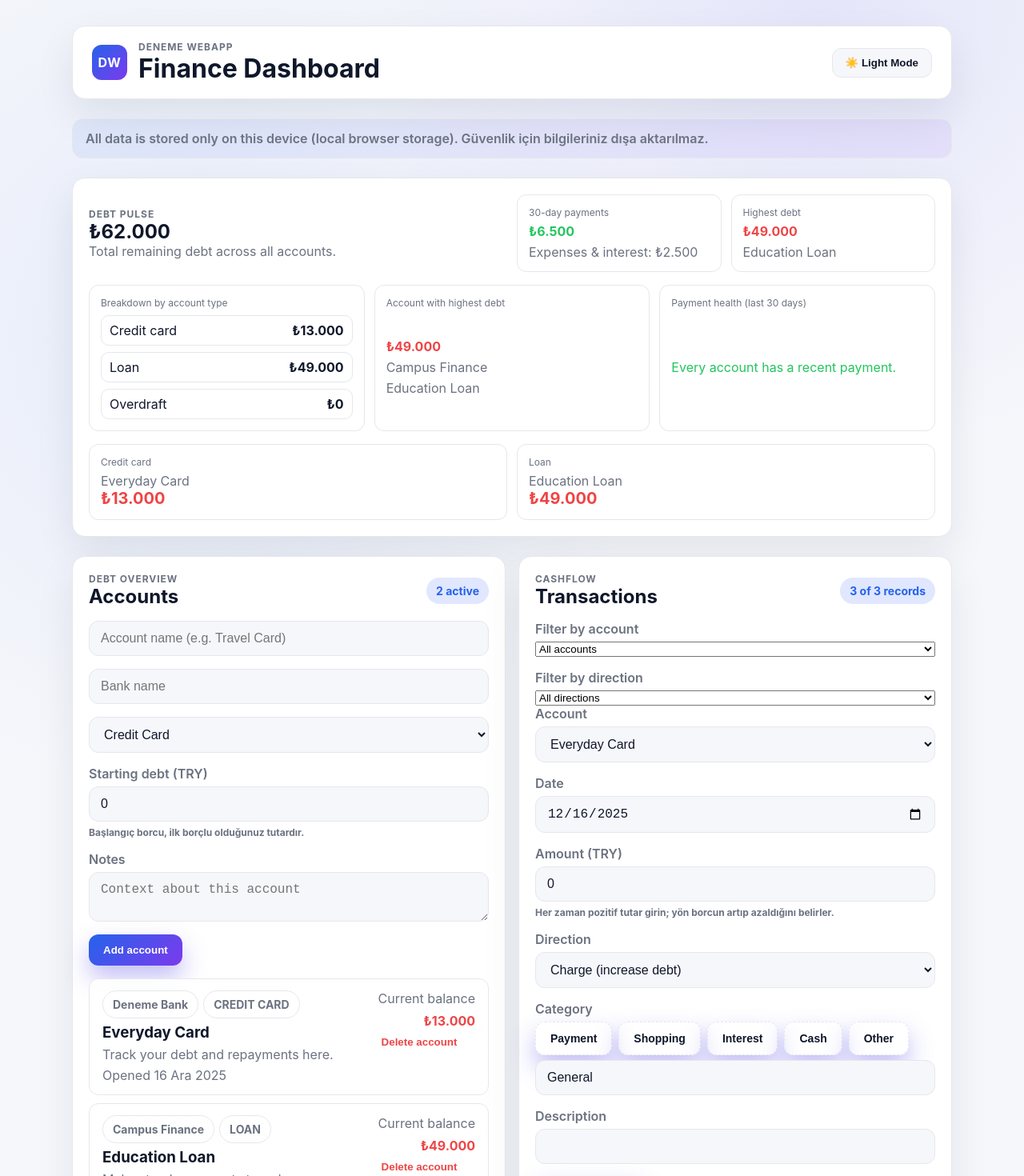
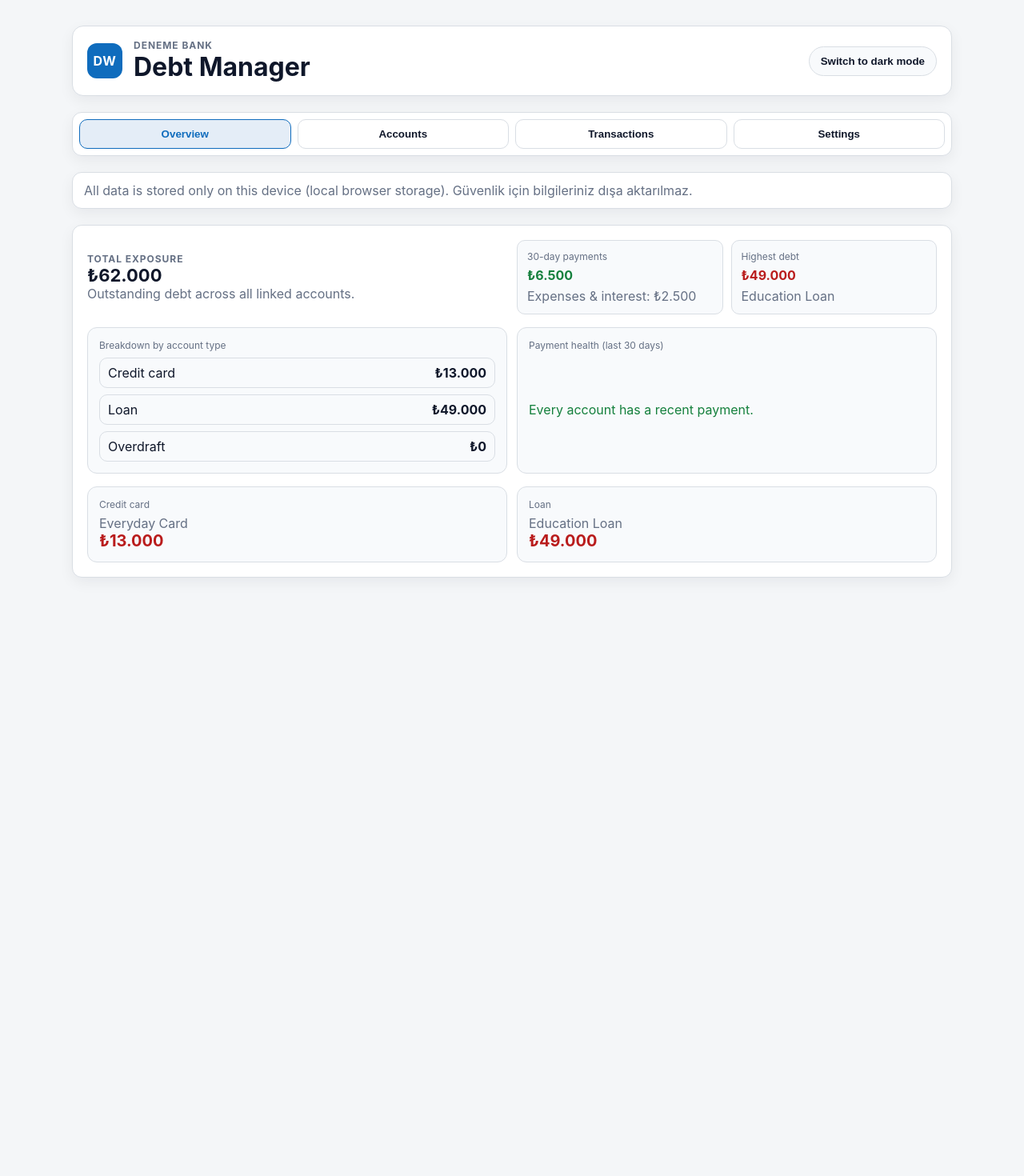
Before and after one commit to xhaoareth/deneme-webapp, a React (Vite) app: page / in a window 1280 px wide. Shown: the top 1470 px of the page at 80% size. After the commit the page ends 818 px from the top, so only its background shows below. Built offline with nearby package versions, Linux system fonts and the light colour scheme.

Commit message:
Revamp UI with banking layout

```diff
--- a/src/App.tsx
+++ b/src/App.tsx
@@ -158,20 +158,70 @@ function getBalance(account: Account, transactions: Transaction[]): number {
     }, account.startingDebt);
 }
 
+type Page = 'overview' | 'accounts' | 'transactions' | 'settings';
+
 function Header({ theme, onToggleTheme }: { theme: string; onToggleTheme: () => void }) {
   return (
-    <header className="navbar">
+    <header className="app-header">
       <div className="brand">
         <div className="logo">DW</div>
         <div>
-          <p className="eyebrow">Deneme Webapp</p>
-          <h1>Finance Dashboard</h1>
+          <p className="eyebrow">Deneme Bank</p>
+          <h1>Debt Manager</h1>
         </div>
       </div>
-      <button className="theme-toggle" type="button" onClick={onToggleTheme}>
-        {theme === 'dark' ? '🌙 Dark' : '☀️ Light'} Mode
+      <button className="chip" type="button" onClick={onToggleTheme}>
+        {theme === 'dark' ? 'Switch to light mode' : 'Switch to dark mode'}
       </button>
     </header>
+  );
+}
+
+function Navigation({ activePage, onNavigate }: { activePage: Page; onNavigate: (page: Page) => void }) {
+  const pages: { key: Page; label: string }[] = [
+    { key: 'overview', label: 'Overview' },
+    { key: 'accounts', label: 'Accounts' },
+    { key: 'transactions', label: 'Transactions' },
+    { key: 'settings', label: 'Settings' },
+  ];
+
+  return (
+    <nav className="nav-tabs" aria-label="Primary">
+      {pages.map((page) => (
+        <button
+          key={page.key}
+          type="button"
+          className={`nav-tab ${activePage === page.key ? 'active' : ''}`}
+          onClick={() => onNavigate(page.key)}
+        >
+          {page.label}
+        </button>
+      ))}
+    </nav>
+  );
+}
+
+function BottomNav({ activePage, onNavigate }: { activePage: Page; onNavigate: (page: Page) => void }) {
+  const navItems: { key: Page; label: string }[] = [
+    { key: 'overview', label: 'Overview' },
+    { key: 'accounts', label: 'Accounts' },
+    { key: 'transactions', label: 'Transactions' },
+    { key: 'settings', label: 'Settings' },
+  ];
+
+  return (
+    <nav className="bottom-nav" aria-label="Mobile navigation">
+      {navItems.map((item) => (
+        <button
+          key={item.key}
+          type="button"
+          className={`bottom-nav__item ${activePage === item.key ? 'active' : ''}`}
+          onClick={() => onNavigate(item.key)}
+        >
+          <span>{item.label}</span>
+        </button>
+      ))}
+    </nav>
   );
 }
 
@@ -651,6 +701,7 @@ function TransactionsSection({
 
 export default function App() {
   const [theme, setTheme] = useState(() => loadFromStorage(storageKeys.theme, 'light'));
+  const [activePage, setActivePage] = useState<Page>('overview');
 
   const [accounts, setAccounts] = useState<Account[]>(() => {
     const legacyNotes = collectLegacyNotes();
@@ -764,28 +815,31 @@ export default function App() {
       <div className="container">
         <Header theme={theme} onToggleTheme={toggleTheme} />
 
-        <div className="info-box">
+        <Navigation activePage={activePage} onNavigate={setActivePage} />
+
+        <section className="notice-card">
           <p>
-            All data is stored only on this device (local browser storage). Güvenlik için bilgileriniz
-            dışa aktarılmaz.
+            All data is stored only on this device (local browser storage). Güvenlik için bilgileriniz dışa
+            aktarılmaz.
           </p>
-        </div>
+        </section>
 
+        {activePage === 'overview' && (
           <section className="card stats">
             <div className="stats-header">
               <div>
-              <p className="eyebrow">Debt pulse</p>
+                <p className="eyebrow">Total exposure</p>
                 <h2>{formatCurrency(totalRemainingDebt)}</h2>
-              <p className="muted">Total remaining debt across all accounts.</p>
+                <p className="muted">Outstanding debt across all linked accounts.</p>
               </div>
 
-            <div className="highlight-grid">
-              <div className="highlight">
+              <div className="summary-cards">
+                <div className="summary-card">
                   <p className="muted small">30-day payments</p>
                   <strong className="positive">{formatCurrency(totalRecentPayments)}</strong>
                   <p className="muted">Expenses & interest: {formatCurrency(totalRecentCharges)}</p>
                 </div>
-              <div className="highlight">
+                <div className="summary-card">
                   <p className="muted small">Highest debt</p>
                   {highestDebtAccount ? (
                     <>
@@ -799,7 +853,7 @@ export default function App() {
               </div>
             </div>
 
-          <div className="summary-grid">
+            <div className="overview-grid">
               <div className="metric-card">
                 <p className="muted small">Breakdown by account type</p>
                 <ul className="mini-list">
@@ -810,19 +864,6 @@ export default function App() {
                     </li>
                   ))}
                 </ul>
-            </div>
-
-            <div className="metric-card">
-              <p className="muted small">Account with highest debt</p>
-              {highestDebtAccount ? (
-                <div className="stack">
-                  <strong className="negative">{formatCurrency(highestDebtAccount.debt)}</strong>
-                  <p className="muted">{highestDebtAccount.account.bankName}</p>
-                  <p>{highestDebtAccount.account.name}</p>
-                </div>
-              ) : (
-                <p className="empty">No accounts yet.</p>
-              )}
               </div>
 
               <div className="metric-card">
@@ -855,22 +896,61 @@ export default function App() {
               {accounts.length === 0 && <p className="empty">Add an account to see balances.</p>}
             </div>
           </section>
+        )}
 
-        <main className="grid two-col">
+        {activePage === 'accounts' && (
+          <div className="content-grid">
             <AccountsSection
               accounts={accounts}
               transactions={transactions}
               onAddAccount={addAccount}
               onDeleteAccount={deleteAccount}
             />
+          </div>
+        )}
+
+        {activePage === 'transactions' && (
+          <div className="content-grid">
             <TransactionsSection
               accounts={accounts}
               transactions={transactions}
               onAddTransaction={addTransaction}
               onDeleteTransaction={deleteTransaction}
             />
-        </main>
           </div>
+        )}
+
+        {activePage === 'settings' && (
+          <section className="card settings-card">
+            <div className="card-header">
+              <div>
+                <p className="eyebrow">Settings</p>
+                <h2>Personalize</h2>
+              </div>
+            </div>
+            <div className="setting-row">
+              <div className="stack">
+                <p className="muted">Theme</p>
+                <p>Toggle between light and dark for comfortable viewing.</p>
+              </div>
+              <button type="button" className="primary" onClick={toggleTheme}>
+                {theme === 'dark' ? 'Use light theme' : 'Use dark theme'}
+              </button>
+            </div>
+            <div className="mini-stats">
+              <p>
+                <span>Accounts</span>
+                <span>{accounts.length}</span>
+              </p>
+              <p>
+                <span>Transactions</span>
+                <span>{transactions.length}</span>
+              </p>
+            </div>
+          </section>
+        )}
+      </div>
+      <BottomNav activePage={activePage} onNavigate={setActivePage} />
     </div>
   );
 }
--- a/src/index.css
+++ b/src/index.css
@@ -1,23 +1,25 @@
 :root {
-  --bg: #f6f7fb;
+  --bg: #f4f6f8;
   --card: #ffffff;
-  --border: #e5e7eb;
+  --surface: #f8fafc;
+  --border: #d9dee4;
   --text: #0f172a;
-  --muted: #6b7280;
-  --accent: #2563eb;
-  --accent-weak: #e0e7ff;
-  --shadow: 0 20px 50px rgba(15, 23, 42, 0.08);
+  --muted: #657084;
+  --accent: #0f6cbd;
+  --accent-weak: #e4edf7;
+  --shadow: 0 6px 18px rgba(15, 23, 42, 0.06);
 }
 
 :root[data-theme='dark'] {
-  --bg: #0b1221;
+  --bg: #0f172a;
   --card: #111827;
+  --surface: #0b1221;
   --border: #1f2937;
   --text: #e5e7eb;
   --muted: #9ca3af;
   --accent: #60a5fa;
   --accent-weak: #1e3a8a;
-  --shadow: 0 20px 50px rgba(0, 0, 0, 0.35);
+  --shadow: 0 6px 18px rgba(0, 0, 0, 0.35);
 }
 
 * {
@@ -38,6 +40,7 @@ h4,
 h5,
 h6 {
   margin: 0;
+  color: var(--text);
 }
 
 p {
@@ -51,10 +54,8 @@ a {
 
 .page {
   min-height: 100vh;
-  padding: 32px 16px 56px;
-  background: radial-gradient(circle at 20% 20%, rgba(37, 99, 235, 0.08), transparent 30%),
-    radial-gradient(circle at 80% 0%, rgba(99, 102, 241, 0.12), transparent 25%),
-    var(--bg);
+  padding: 32px 16px 96px;
+  background: var(--bg);
 }
 
 .container {
@@ -62,18 +63,18 @@ a {
   margin: 0 auto;
   display: flex;
   flex-direction: column;
-  gap: 24px;
+  gap: 20px;
 }
 
-.navbar {
+.app-header {
   display: flex;
   align-items: center;
   justify-content: space-between;
   gap: 12px;
-  padding: 18px 24px;
+  padding: 16px 18px;
   border: 1px solid var(--border);
   background: var(--card);
-  border-radius: 16px;
+  border-radius: 14px;
   box-shadow: var(--shadow);
 }
 
@@ -89,7 +90,7 @@ a {
   border-radius: 12px;
   display: grid;
   place-items: center;
-  background: linear-gradient(135deg, var(--accent), #7c3aed);
+  background: var(--accent);
   color: #fff;
   font-weight: 700;
   letter-spacing: 0.04em;
@@ -100,23 +101,73 @@ a {
   letter-spacing: 0.08em;
   text-transform: uppercase;
   font-weight: 700;
+  color: var(--muted);
 }
 
-.theme-toggle {
+.chip {
   border: 1px solid var(--border);
-  background: var(--bg);
+  background: var(--surface);
   color: var(--text);
-  padding: 10px 16px;
-  border-radius: 12px;
+  padding: 10px 14px;
+  border-radius: 999px;
   font-weight: 600;
   cursor: pointer;
-  transition: transform 150ms ease, box-shadow 150ms ease, border-color 150ms ease;
 }
 
-.theme-toggle:hover {
-  transform: translateY(-1px);
+.nav-tabs {
+  display: grid;
+  grid-template-columns: repeat(auto-fit, minmax(140px, 1fr));
+  gap: 8px;
+  padding: 8px;
+  background: var(--card);
+  border: 1px solid var(--border);
+  border-radius: 12px;
+  box-shadow: var(--shadow);
+}
+
+.nav-tab {
+  border: 1px solid var(--border);
+  background: transparent;
+  color: var(--text);
+  padding: 10px 12px;
+  border-radius: 10px;
+  font-weight: 600;
+  cursor: pointer;
+}
+
+.nav-tab.active {
   border-color: var(--accent);
-  box-shadow: 0 14px 30px rgba(37, 99, 235, 0.15);
+  background: var(--accent-weak);
+  color: var(--accent);
+}
+
+.notice-card {
+  border: 1px solid var(--border);
+  background: var(--card);
+  color: var(--text);
+  padding: 12px 14px;
+  border-radius: 12px;
+  box-shadow: var(--shadow);
+}
+
+.card {
+  background: var(--card);
+  border: 1px solid var(--border);
+  border-radius: 12px;
+  padding: 18px;
+  box-shadow: var(--shadow);
+}
+
+.card-header {
+  display: flex;
+  align-items: center;
+  justify-content: space-between;
+  gap: 12px;
+  margin-bottom: 12px;
+}
+
+.card h2 {
+  font-size: 22px;
 }
 
 .grid {
@@ -128,63 +179,28 @@ a {
   grid-template-columns: repeat(auto-fit, minmax(320px, 1fr));
 }
 
-.card {
-  background: var(--card);
-  border: 1px solid var(--border);
-  border-radius: 16px;
-  padding: 20px;
-  box-shadow: var(--shadow);
-}
-
-.info-box {
-  border: 1px solid var(--border);
-  background: linear-gradient(135deg, rgba(37, 99, 235, 0.08), rgba(124, 58, 237, 0.08));
-  color: var(--text);
-  padding: 14px 16px;
-  border-radius: 14px;
-  font-weight: 600;
-}
-
-.card-header {
-  display: flex;
-  align-items: center;
-  justify-content: space-between;
-  gap: 12px;
-  margin-bottom: 16px;
-}
-
-.card h2 {
-  font-size: 24px;
-}
-
-.pill {
-  padding: 8px 12px;
-  border-radius: 999px;
-  background: var(--accent-weak);
-  color: var(--accent);
-  font-weight: 700;
-  font-size: 14px;
-}
-
-.inline-form {
+.inline-form,
+.inline-fields {
   display: flex;
   gap: 10px;
   align-items: center;
-  margin-bottom: 14px;
+}
+
+.inline-fields {
+  align-items: flex-start;
 }
 
 .inline-form input {
   flex: 1;
-  padding: 12px 14px;
-  border-radius: 12px;
-  border: 1px solid var(--border);
-  background: var(--bg);
-  color: var(--text);
-  font-size: 16px;
 }
 
-.inline-form select,
-.inline-form textarea,
+.inline-form button {
+  align-self: stretch;
+}
+
+input,
+select,
+textarea,
 .account-form input,
 .account-form select,
 .account-form textarea {
@@ -192,44 +208,23 @@ a {
   padding: 12px 14px;
   border-radius: 12px;
   border: 1px solid var(--border);
-  background: var(--bg);
+  background: var(--surface);
   color: var(--text);
   font-size: 16px;
 }
 
-.account-form button {
+.account-form button,
+.inline-form button,
+button[type='submit'],
+.primary {
   justify-self: flex-start;
   padding: 12px 18px;
   border-radius: 12px;
-  border: none;
-  background: linear-gradient(135deg, var(--accent), #7c3aed);
+  border: 1px solid transparent;
+  background: var(--accent);
   color: #fff;
   font-weight: 700;
   cursor: pointer;
-  box-shadow: 0 15px 30px rgba(79, 70, 229, 0.35);
-  transition: transform 150ms ease, box-shadow 150ms ease;
-}
-
-.account-form button:hover {
-  transform: translateY(-1px);
-  box-shadow: 0 18px 40px rgba(79, 70, 229, 0.4);
-}
-
-.inline-form button {
-  padding: 12px 18px;
-  border-radius: 12px;
-  border: none;
-  background: linear-gradient(135deg, var(--accent), #7c3aed);
-  color: #fff;
-  font-weight: 700;
-  cursor: pointer;
-  box-shadow: 0 15px 30px rgba(79, 70, 229, 0.35);
-  transition: transform 150ms ease, box-shadow 150ms ease;
-}
-
-.inline-form button:hover {
-  transform: translateY(-1px);
-  box-shadow: 0 18px 40px rgba(79, 70, 229, 0.4);
 }
 
 .list {
@@ -254,6 +249,15 @@ a {
   align-items: center;
 }
 
+.pill {
+  padding: 8px 12px;
+  border-radius: 999px;
+  background: var(--accent-weak);
+  color: var(--accent);
+  font-weight: 700;
+  font-size: 14px;
+}
+
 .pill.subtle {
   background: transparent;
   border: 1px solid var(--border);
@@ -262,24 +266,23 @@ a {
 
 .pill.success {
   background: rgba(34, 197, 94, 0.1);
-  color: #22c55e;
+  color: #15803d;
 }
 
 .pill.danger {
-  background: rgba(239, 68, 68, 0.1);
-  color: #ef4444;
+  background: rgba(239, 68, 68, 0.12);
+  color: #b91c1c;
 }
 
 .pill.preset {
   background: transparent;
   border: 1px dashed var(--border);
   color: var(--text);
-  transition: background 150ms ease, border-color 150ms ease, color 150ms ease;
 }
 
 .pill.preset.active,
 .pill.preset:hover {
-  background: rgba(37, 99, 235, 0.1);
+  background: var(--accent-weak);
   border-color: var(--accent);
   color: var(--accent);
 }
@@ -292,14 +295,7 @@ a {
   padding: 14px 16px;
   border-radius: 12px;
   border: 1px solid var(--border);
-  background: linear-gradient(180deg, rgba(255, 255, 255, 0.9), rgba(255, 255, 255, 0.7));
-  backdrop-filter: blur(8px);
-}
-
-.note {
-  flex-direction: column;
-  align-items: flex-start;
-  gap: 8px;
+  background: var(--surface);
 }
 
 .list-item.account,
@@ -316,11 +312,11 @@ a {
 }
 
 .positive {
-  color: #22c55e;
+  color: #15803d;
 }
 
 .negative {
-  color: #ef4444;
+  color: #b91c1c;
 }
 
 .preset-row {
@@ -330,13 +326,13 @@ a {
 }
 
 .transaction-positive {
-  border-color: #bbf7d0;
-  background: linear-gradient(180deg, rgba(240, 253, 244, 0.9), rgba(220, 252, 231, 0.7));
+  border-color: #ccead6;
+  background: #f3faf5;
 }
 
 .transaction-negative {
-  border-color: #fecdd3;
-  background: linear-gradient(180deg, rgba(255, 241, 242, 0.9), rgba(254, 226, 226, 0.7));
+  border-color: #f5c6cb;
+  background: #fdf5f6;
 }
 
 .muted.small {
@@ -360,10 +356,6 @@ a {
   margin-bottom: 16px;
 }
 
-.inline-fields {
-  align-items: start;
-}
-
 .stats {
   display: flex;
   flex-direction: column;
@@ -377,24 +369,24 @@ a {
   align-items: center;
 }
 
-.highlight-grid {
+.summary-cards {
   display: grid;
   grid-template-columns: repeat(auto-fit, minmax(200px, 1fr));
-  gap: 12px;
+  gap: 10px;
 }
 
-.highlight {
-  padding: 14px;
-  border-radius: 12px;
+.summary-card {
+  padding: 12px;
   border: 1px solid var(--border);
-  background: linear-gradient(180deg, rgba(255, 255, 255, 0.9), rgba(255, 255, 255, 0.7));
+  border-radius: 10px;
+  background: var(--surface);
   display: grid;
   gap: 6px;
 }
 
-.summary-grid {
+.overview-grid {
   display: grid;
-  grid-template-columns: repeat(auto-fit, minmax(200px, 1fr));
+  grid-template-columns: repeat(auto-fit, minmax(240px, 1fr));
   gap: 12px;
 }
 
@@ -402,7 +394,7 @@ a {
   padding: 14px;
   border-radius: 12px;
   border: 1px solid var(--border);
-  background: linear-gradient(180deg, rgba(255, 255, 255, 0.9), rgba(255, 255, 255, 0.7));
+  background: var(--surface);
   display: grid;
   gap: 8px;
 }
@@ -449,7 +441,7 @@ a {
   padding: 14px;
   border-radius: 12px;
   border: 1px solid var(--border);
-  background: linear-gradient(180deg, rgba(255, 255, 255, 0.9), rgba(255, 255, 255, 0.7));
+  background: var(--surface);
 }
 
 .stat strong {
@@ -465,24 +457,19 @@ a {
 }
 
 .ghost.danger-text {
-  color: #ef4444;
+  color: #b91c1c;
 }
 
 .primary {
-  padding: 10px 14px;
+  padding: 12px 18px;
   border-radius: 10px;
-  border: none;
-  background: linear-gradient(135deg, var(--accent), #7c3aed);
-  color: #fff;
-  font-weight: 700;
-  cursor: pointer;
 }
 
 .empty {
   text-align: center;
   padding: 16px;
   color: var(--muted);
-  background: rgba(255, 255, 255, 0.6);
+  background: var(--surface);
   border: 1px dashed var(--border);
   border-radius: 12px;
 }
@@ -499,12 +486,6 @@ a {
   align-items: center;
 }
 
-.error-fallback {
-  display: grid;
-  gap: 12px;
-  text-align: center;
-}
-
 .edit-grid {
   grid-template-columns: repeat(auto-fit, minmax(180px, 1fr));
 }
@@ -516,31 +497,66 @@ a {
   align-items: center;
 }
 
-@media (max-width: 600px) {
-  .navbar {
+.content-grid {
+  display: grid;
+  grid-template-columns: 1fr;
+}
+
+.settings-card {
+  display: grid;
+  gap: 12px;
+}
+
+.setting-row {
+  display: flex;
+  align-items: center;
+  justify-content: space-between;
+  gap: 12px;
+  border: 1px solid var(--border);
+  background: var(--surface);
+  padding: 14px;
+  border-radius: 12px;
+}
+
+.bottom-nav {
+  position: fixed;
+  inset: auto 0 0 0;
+  display: none;
+  background: var(--card);
+  border-top: 1px solid var(--border);
+  box-shadow: 0 -4px 16px rgba(0, 0, 0, 0.05);
+  padding: 8px;
+  z-index: 20;
+}
+
+.bottom-nav__item {
+  border: 1px solid var(--border);
+  background: transparent;
+  color: var(--text);
+  padding: 10px 12px;
+  border-radius: 10px;
+  font-weight: 600;
+  width: 100%;
+}
+
+.bottom-nav__item.active {
+  border-color: var(--accent);
+  color: var(--accent);
+  background: var(--accent-weak);
+}
+
+@media (max-width: 720px) {
+  .app-header {
     flex-direction: column;
     align-items: flex-start;
   }
 
-  .inline-form {
-    flex-direction: column;
+  .page {
+    padding: 24px 12px 104px;
   }
 
-  .inline-form button {
-    width: 100%;
-  }
-
-  .stats {
-    grid-template-columns: 1fr;
-  }
-
-  .page {
-    padding: 20px 12px 36px;
-  }
-
-  .card,
-  .navbar {
-    padding: 18px 14px;
+  .nav-tabs {
+    display: none;
   }
 
   .list-item,
@@ -554,4 +570,18 @@ a {
     min-width: auto;
     width: 100%;
   }
+
+  .inline-form {
+    flex-direction: column;
+  }
+
+  .inline-form button {
+    width: 100%;
+  }
+
+  .bottom-nav {
+    display: grid;
+    grid-template-columns: repeat(4, 1fr);
+    gap: 8px;
+  }
 }
```
Lines whose indentation alone changed are shown as unchanged.
